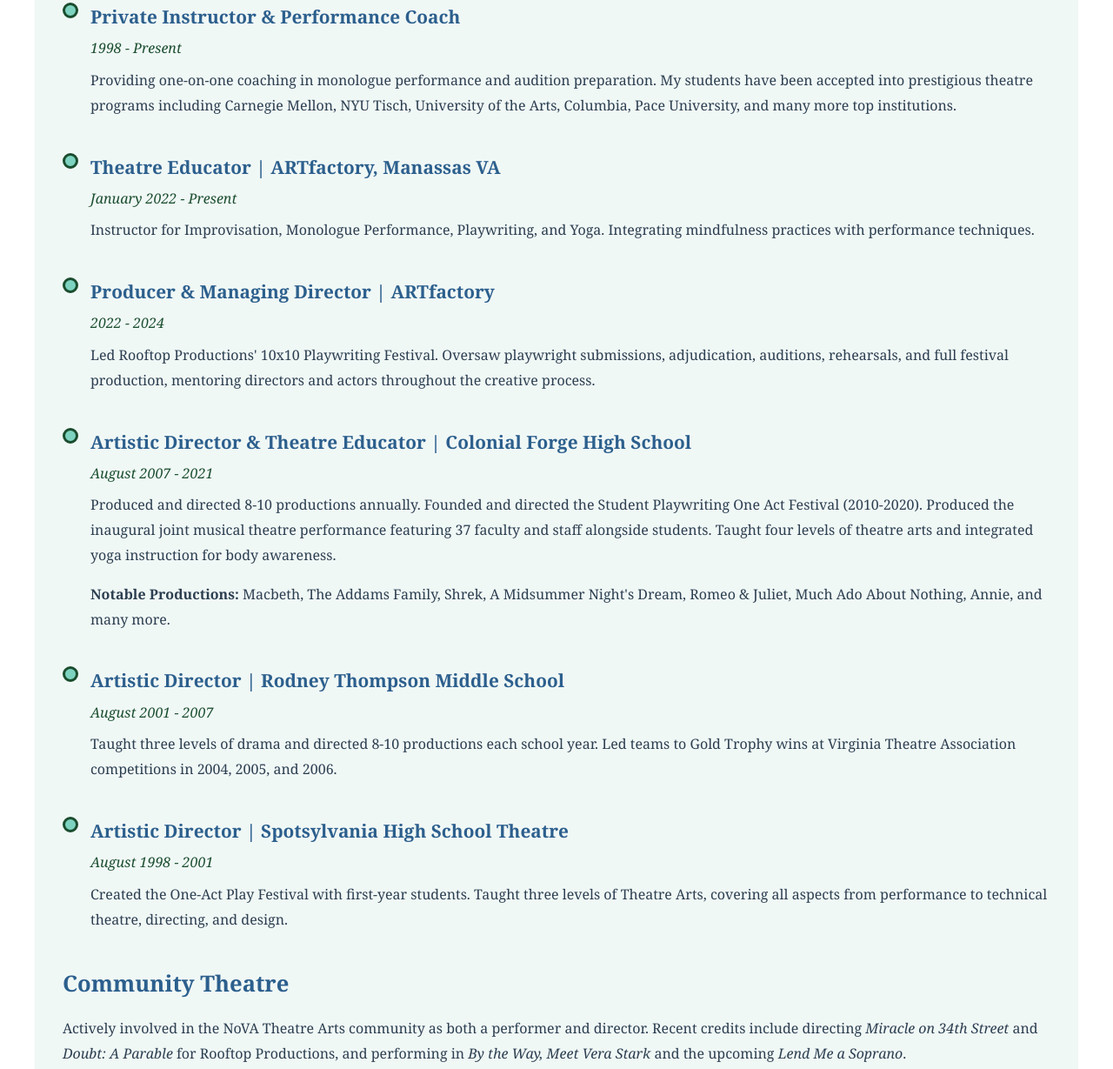
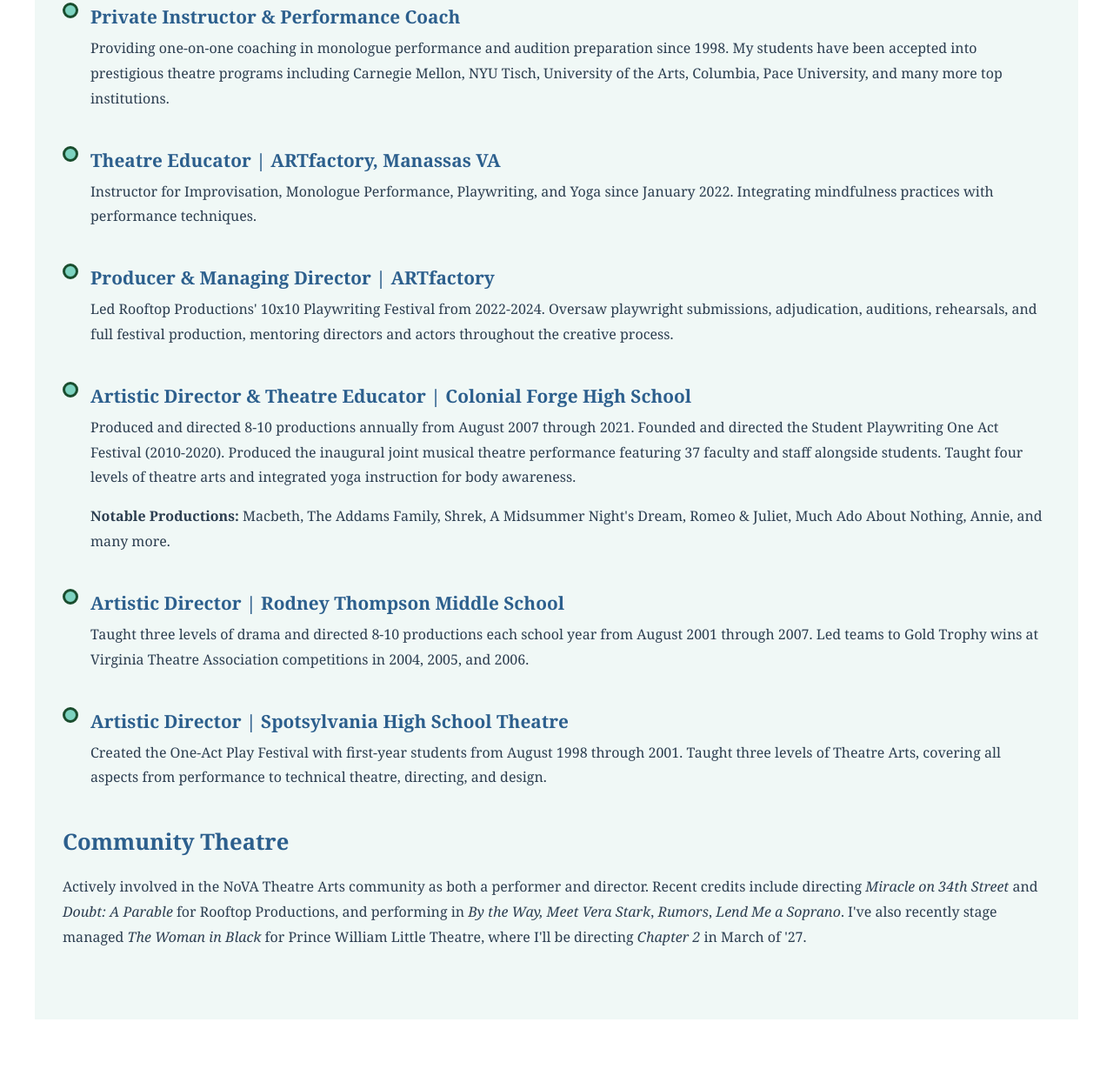
Before and after one commit to mitchelldhansen-droid/DebHansen-Portfolio, a plain HTML site: page index.html in a window 1280 px wide. Shown: the part 1515-2744 px from the top of the page at 87% size. Drawn offline with Linux system fonts and the light colour scheme.

Commit message:
experience changes and updates
changes to the year lines under experiences, and updates to the community theatre copy

```diff
--- a/index.html
+++ b/index.html
@@ -514,44 +514,38 @@
         <div class="experience-timeline">
             <div class="experience-item">
                 <h4>Private Instructor & Performance Coach</h4>
-                <p class="dates">1998 - Present</p>
-                <p>Providing one-on-one coaching in monologue performance and audition preparation. My students have been accepted into prestigious theatre programs including Carnegie Mellon, NYU Tisch, University of the Arts, Columbia, Pace University, and many more top institutions.</p>
+                <p>Providing one-on-one coaching in monologue performance and audition preparation since 1998. My students have been accepted into prestigious theatre programs including Carnegie Mellon, NYU Tisch, University of the Arts, Columbia, Pace University, and many more top institutions.</p>
             </div>
 
             <div class="experience-item">
                 <h4>Theatre Educator | ARTfactory, Manassas VA</h4>
-                <p class="dates">January 2022 - Present</p>
-                <p>Instructor for Improvisation, Monologue Performance, Playwriting, and Yoga. Integrating mindfulness practices with performance techniques.</p>
+                <p>Instructor for Improvisation, Monologue Performance, Playwriting, and Yoga since January 2022. Integrating mindfulness practices with performance techniques.</p>
             </div>
 
             <div class="experience-item">
                 <h4>Producer & Managing Director | ARTfactory</h4>
-                <p class="dates">2022 - 2024</p>
-                <p>Led Rooftop Productions' 10x10 Playwriting Festival. Oversaw playwright submissions, adjudication, auditions, rehearsals, and full festival production, mentoring directors and actors throughout the creative process.</p>
+                <p>Led Rooftop Productions' 10x10 Playwriting Festival from 2022-2024. Oversaw playwright submissions, adjudication, auditions, rehearsals, and full festival production, mentoring directors and actors throughout the creative process.</p>
             </div>
 
             <div class="experience-item">
                 <h4>Artistic Director & Theatre Educator | Colonial Forge High School</h4>
-                <p class="dates">August 2007 - 2021</p>
-                <p>Produced and directed 8-10 productions annually. Founded and directed the Student Playwriting One Act Festival (2010-2020). Produced the inaugural joint musical theatre performance featuring 37 faculty and staff alongside students. Taught four levels of theatre arts and integrated yoga instruction for body awareness.</p>
+                <p>Produced and directed 8-10 productions annually from August 2007 through 2021. Founded and directed the Student Playwriting One Act Festival (2010-2020). Produced the inaugural joint musical theatre performance featuring 37 faculty and staff alongside students. Taught four levels of theatre arts and integrated yoga instruction for body awareness.</p>
                 <p><strong>Notable Productions:</strong> Macbeth, The Addams Family, Shrek, A Midsummer Night's Dream, Romeo & Juliet, Much Ado About Nothing, Annie, and many more.</p>
             </div>
 
             <div class="experience-item">
                 <h4>Artistic Director | Rodney Thompson Middle School</h4>
-                <p class="dates">August 2001 - 2007</p>
-                <p>Taught three levels of drama and directed 8-10 productions each school year. Led teams to Gold Trophy wins at Virginia Theatre Association competitions in 2004, 2005, and 2006.</p>
+                <p>Taught three levels of drama and directed 8-10 productions each school year from August 2001 through 2007. Led teams to Gold Trophy wins at Virginia Theatre Association competitions in 2004, 2005, and 2006.</p>
             </div>
 
             <div class="experience-item">
                 <h4>Artistic Director | Spotsylvania High School Theatre</h4>
-                <p class="dates">August 1998 - 2001</p>
-                <p>Created the One-Act Play Festival with first-year students. Taught three levels of Theatre Arts, covering all aspects from performance to technical theatre, directing, and design.</p>
+                <p>Created the One-Act Play Festival with first-year students from August 1998 through 2001. Taught three levels of Theatre Arts, covering all aspects from performance to technical theatre, directing, and design.</p>
             </div>
         </div>
 
         <h3>Community Theatre</h3>
-        <p>Actively involved in the NoVA Theatre Arts community as both a performer and director. Recent credits include directing <em>Miracle on 34th Street</em> and <em>Doubt: A Parable</em> for Rooftop Productions, and performing in <em>By the Way, Meet Vera Stark</em> and the upcoming <em>Lend Me a Soprano</em>.</p>
+        <p>Actively involved in the NoVA Theatre Arts community as both a performer and director. Recent credits include directing <em>Miracle on 34th Street</em> and <em>Doubt: A Parable</em> for Rooftop Productions, and performing in <em>By the Way, Meet Vera Stark</em>, <em>Rumors</em>, <em>Lend Me a Soprano</em>. I've also recently stage managed <em>The Woman in Black</em> for Prince William Little Theatre, where I'll be directing <em>Chapter 2</em> in March of '27.</p>
     </section>
 
     <!-- Services Section -->
```
